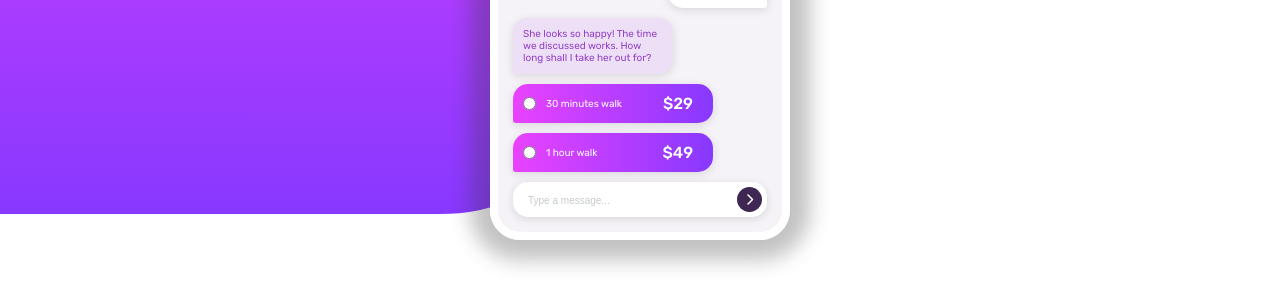
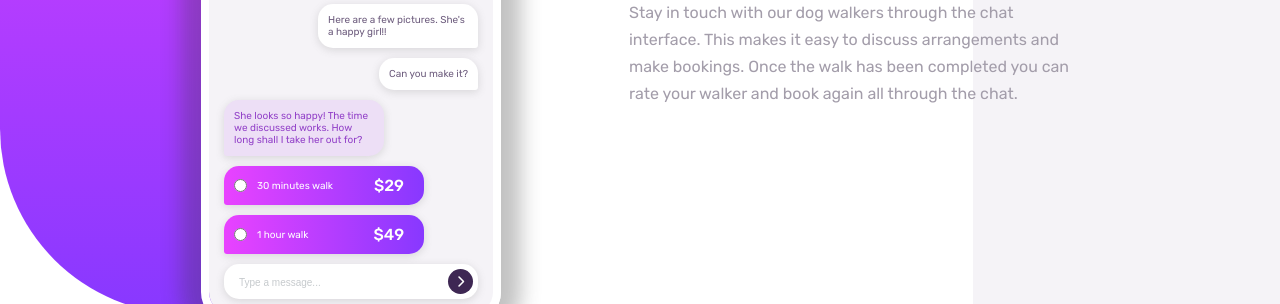
Before and after one commit to Baradit/chat-app-css-fem, a plain HTML site: page index.html in a window 1280 px wide. Shown: the part 386-690 px from the top of the page. Drawn offline with Linux system fonts and the light colour scheme.

Commit message:
responsive design done

```diff
--- a/index.html
+++ b/index.html
@@ -42,7 +42,7 @@
     </style>
   </head>
   <body>
-    <div class="bg-color desktop mobile"></div>
+    <div class="bg-color-left desktop mobile"></div>
     <main class="main">
       <div class="wrapper">
         <section class="app-chat">
@@ -84,7 +84,7 @@
               <div class="chat-payment">
                 <div class="chat-payment__time">
                   <input type="radio">
-                  <span>30 minutes walk</span>
+                  <label>30 minutes walk</label>
                 </div>
                 <div class="chat-payment__price">
                   <span>$29</span>
@@ -93,7 +93,7 @@
               <div class="chat-payment">
                 <div class="chat-payment__time">
                   <input type="radio">
-                  <span>1 hour walk</span>
+                  <label>1 hour walk</label>
                 </div>
                 <div class="chat-payment__price">
                   <span>$49</span>
@@ -110,7 +110,7 @@
         </section>
 
         <section class="app-text">
-          <h1>Simple booking</h1>
+          <h1 class='kwea'>Simple booking</h1>
           <p>Stay in touch with our dog walkers through the chat interface. This makes it easy to
           discuss arrangements and make bookings. Once the walk has been completed you can rate
           your walker and book again all through the chat.</p>
@@ -118,6 +118,8 @@
 
 
       </div>
+    </main>
+    <div class="bg-color-right desktop mobile"></div>
 
 
 
--- a/main.css
+++ b/main.css
@@ -32,23 +32,36 @@ body {
     font-weight: 400;
     position: relative;
     background: var(--white);
-}
-
-.wrapper {
     max-width: 1440px;
     margin-inline: auto;
 }
 
-.bg-color.mobile {
+.wrapper {
+    margin-inline: auto;
+    padding-top: 2rem;
+}
+
+.bg-color-left.mobile {
     position: absolute;
     top: 0%;
     left: 0;
     width: 50%;
-    height: 600px;
+    height: 570px;
     background: linear-gradient(
         hsl(293, 100%, 63%),
         hsl(264, 100%, 61%));
     border-radius: 0 0 200px 0px;
+    z-index: 10;
+}
+
+.bg-color-right.mobile {
+    position: absolute;
+    bottom: 0;
+    right: 0;
+    width: 50%;
+    height: 500px;
+    background: var(--light-grayish-violet);
+    border-radius: 200px 0 0 0;
     z-index: 10;
 }
 
@@ -93,7 +106,7 @@ body {
     right: 0;
     left: 0;
     margin-inline: auto;
-    width: 60%;
+    width: 55%;
     height: 20px;
     background: var(--white);
     border-radius: 0 0 50px 50px;
@@ -277,4 +290,73 @@ body {
     padding: 10px;
     color: var(--white);
     background: #2a2a2a;
+    z-index: 99;
+    position: relative;
 }
+
+/* Responsive web design */
+
+@media screen and (min-width: 768px) {
+
+}
+@media screen and (min-width: 992px) {
+    .bg-color-left.mobile,
+    .bg-color-right.mobile {
+        width: 35%;
+    }
+
+    .main .wrapper {
+        display: flex;
+        justify-content: center;
+    }
+
+    .app-chat {
+        width: 600px;
+    }
+
+    .app-text {
+        display: flex;
+        flex-direction: column;
+        justify-content: center;
+        align-items: center;
+        padding: 0;
+        margin-left: 0;
+    }
+
+
+}
+@media screen and (min-width: 1200px) {
+    .bg-color-left.mobile {
+        width: 29%;
+        height: 700px;
+        border-radius: 0 0 200px 200px;
+    }
+
+    .bg-color-right.mobile {
+        width: 24%;
+        height: 800px;
+    }
+
+    .main .wrapper {
+        display: flex;
+        justify-content: center;
+        gap: 8rem;
+        padding: 7rem 0;
+    }
+
+    .app-chat, .app-text {
+        padding: 0;
+        margin: 0;
+    }
+
+    .app-text {
+        display: flex;
+        align-items: start;
+        width: 100%;
+        max-width: 450px;
+        text-align: left !important;
+    }
+
+
+
+}
```
